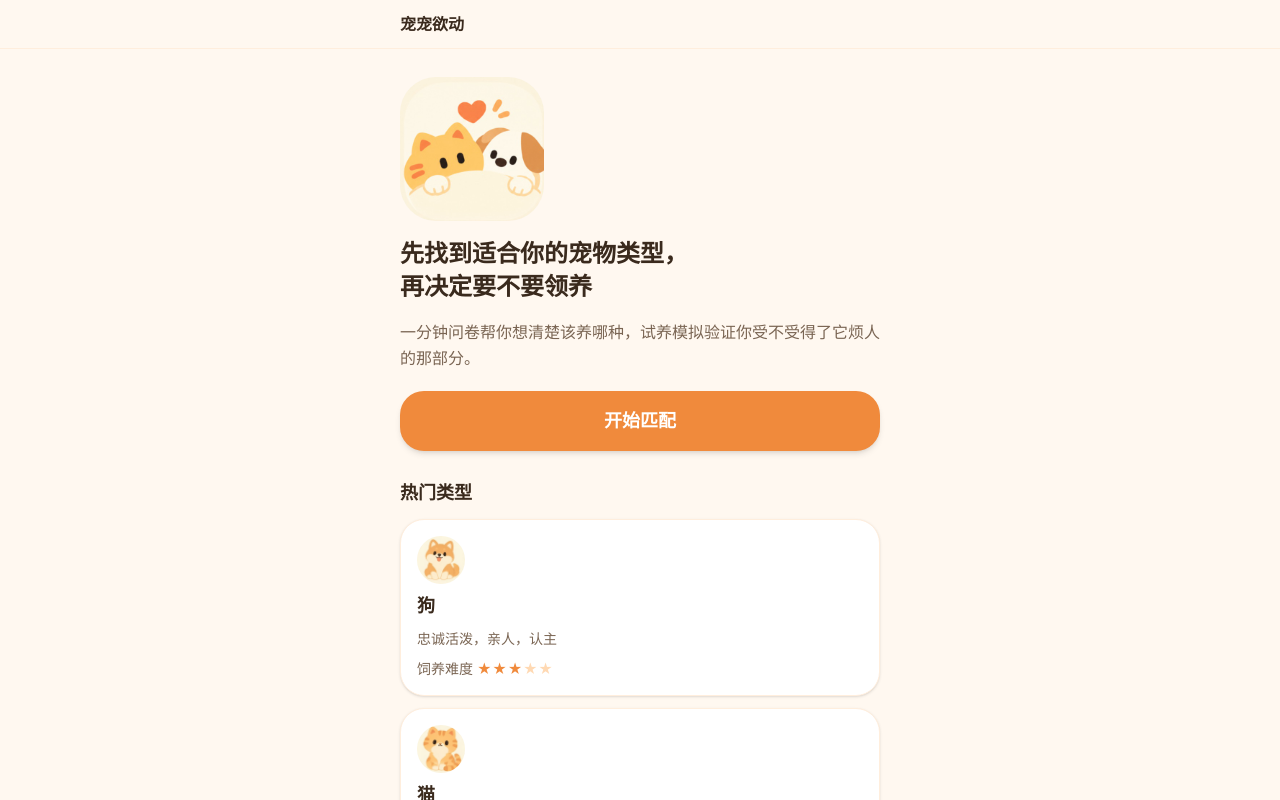
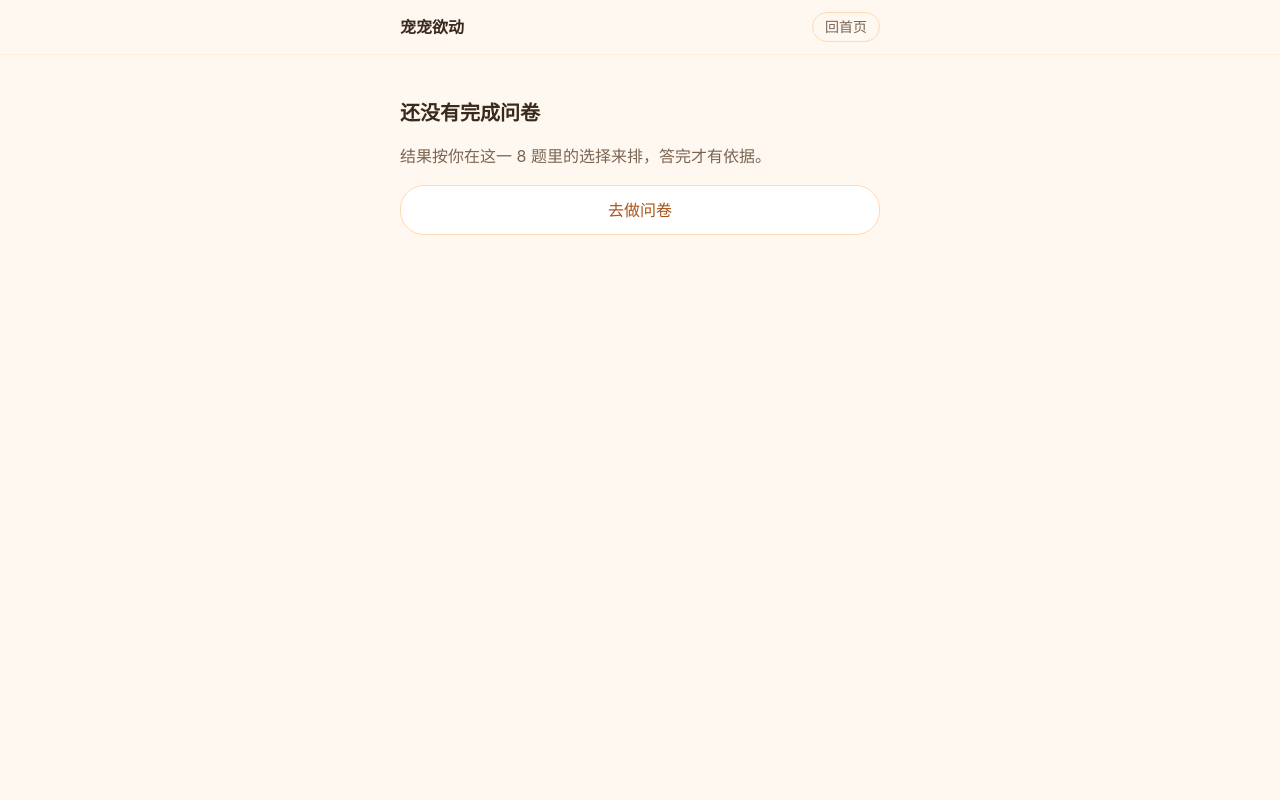
Before and after one commit to 18006608230/Petitch, a React (Vite) app: page /#/results in a window 1280 px wide. Before the commit this address led to /#/. Shown: the top 800 px of the page. Built offline with nearby package versions, Linux system fonts and the light colour scheme.

Commit message:
结果页改名对齐架构 §1：路由 #/results、组件 ResultsPage

```diff
--- a/src/App.jsx
+++ b/src/App.jsx
@@ -3,7 +3,7 @@ import { MotionConfig } from 'motion/react'
 import AppShell from './components/AppShell.jsx'
 import HomePage from './pages/HomePage.jsx'
 import QuizPage from './pages/QuizPage.jsx'
-import ResultPage from './pages/ResultPage.jsx'
+import ResultsPage from './pages/ResultsPage.jsx'
 
 export default function App() {
   return (
@@ -15,7 +15,7 @@ export default function App() {
           <Route element={<AppShell />}>
             <Route path="/" element={<HomePage />} />
             <Route path="/quiz" element={<QuizPage />} />
-            <Route path="/result" element={<ResultPage />} />
+            <Route path="/results" element={<ResultsPage />} />
             {/* 详情、试养、品种、指南、清单按架构 §1 尚未实现，此处不注册路由，避免留下死链接。 */}
             <Route path="*" element={<Navigate to="/" replace />} />
           </Route>
--- a/src/pages/ResultPage.jsx
+++ b/src/pages/ResultsPage.jsx
@@ -4,7 +4,7 @@ import { questions } from '../data/questions.js'
 import { clearAnswers, readAnswers } from '../logic/quizSession.js'
 import { useMotionTokens } from '../motion.js'
 
-export default function ResultPage() {
+export default function ResultsPage() {
   const navigate = useNavigate()
   const m = useMotionTokens()
   const answered = Object.keys(readAnswers()).length
```
